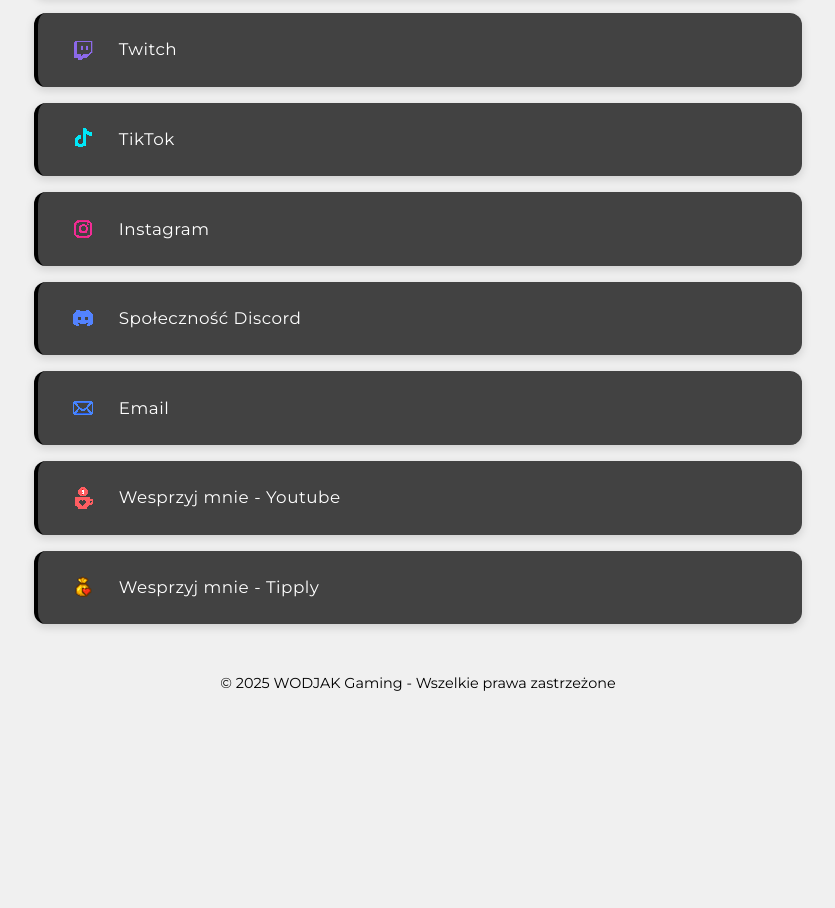
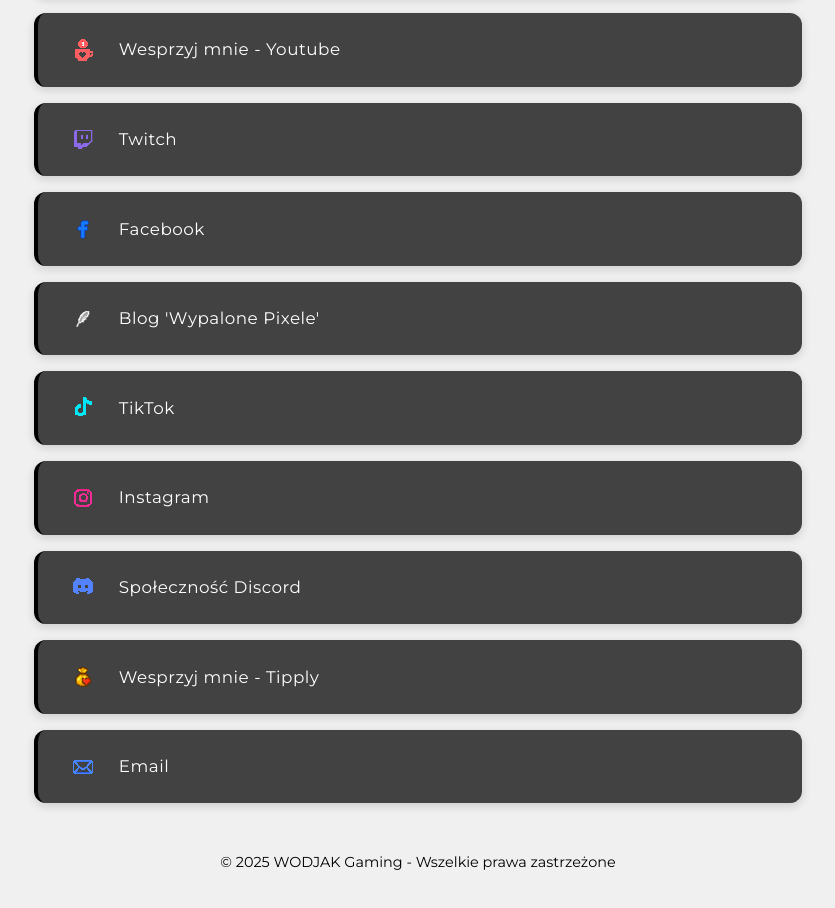
Before and after one commit to WojMam/wodjak, a website with bundled scripts: page index.html in a window 1280 px wide. Shown: the part 977-1885 px from the top of the page, without its empty margins (222-1057 px from the left). Before the commit the page ends 1720 px from the top, so only its background shows below. Built offline with nearby package versions, Linux system fonts and the light colour scheme.

Commit message:
Add Facebook and Blog Wypalone Pixele buttons, reorder buttons, and update hover colors

```diff
--- a/index.html
+++ b/index.html
@@ -98,15 +98,27 @@
                 <span class="icon"><img src="images/icons/icon_youtube_32.png" alt="YouTube" class="pixel-icon"></span>
                 <span data-lang="youtube">Kanał YouTube</span>
             </a>
-            <a href="https://www.twitch.tv/wodjak" class="link-button twitch reveal-delay-1" target="_blank">
+            <a href="https://www.youtube.com/@Wodjak/join" class="link-button support reveal-delay-1" target="_blank">
+                <span class="icon"><img src="images/icons/icon_support_32.png" alt="Support" class="pixel-icon"></span>
+                <span data-lang="support-youtube">Wesprzyj mnie - Youtube</span>
+            </a>
+            <a href="https://www.twitch.tv/wodjak" class="link-button twitch reveal-delay-2" target="_blank">
                 <span class="icon"><img src="images/icons/icon_twitch_32.png" alt="Twitch" class="pixel-icon"></span>
                 <span data-lang="twitch">Twitch</span>
             </a>
-            <a href="https://www.tiktok.com/@wodjak.gaming" class="link-button tiktok reveal-delay-2" target="_blank">
+            <a href="https://www.facebook.com/profile.php?id=61582958983642" class="link-button facebook reveal-delay-2" target="_blank">
+                <span class="icon"><img src="images/icons/icon_facebook_32.png" alt="Facebook" class="pixel-icon"></span>
+                <span data-lang="facebook">Facebook</span>
+            </a>
+            <a href="https://www.facebook.com/wypalonepixele" class="link-button pixele reveal-delay-2" target="_blank">
+                <span class="icon"><img src="images/icons/icon_pixele_32.png" alt="Wypalone Pixele" class="pixel-icon"></span>
+                <span data-lang="pixele">Blog 'Wypalone Pixele'</span>
+            </a>
+            <a href="https://www.tiktok.com/@wodjak.gaming" class="link-button tiktok reveal-delay-3" target="_blank">
                 <span class="icon"><img src="images/icons/icon_tiktok_32.png" alt="TikTok" class="pixel-icon"></span>
                 <span data-lang="tiktok">TikTok</span>
             </a>
-            <a href="https://www.instagram.com/wodjak_official/" class="link-button instagram reveal-delay-2"
+            <a href="https://www.instagram.com/wodjak_official/" class="link-button instagram reveal-delay-3"
                 target="_blank">
                 <span class="icon"><img src="images/icons/icon_instagram_32.png" alt="Instagram"
                         class="pixel-icon"></span>
@@ -116,17 +128,13 @@
                 <span class="icon"><img src="images/icons/icon_discord_32.png" alt="Discord" class="pixel-icon"></span>
                 <span data-lang="discord">Społeczność Discord</span>
             </a>
+            <a href="https://tipply.pl/@wodjak" class="link-button tipply reveal-delay-3" target="_blank">
+                <span class="icon"><img src="images/icons/icon_tipply_32.png" alt="Tipply" class="pixel-icon"></span>
+                <span data-lang="support-tipply">Wesprzyj mnie - Tipply</span>
+            </a>
             <a href="mailto:wodjak.gaming@gmail.com" class="link-button email reveal-delay-3">
                 <span class="icon"><img src="images/icons/icon_email_32.png" alt="Email" class="pixel-icon"></span>
                 <span data-lang="email">Email</span>
-            </a>
-            <a href="https://www.youtube.com/@Wodjak/join" class="link-button support reveal-delay-3" target="_blank">
-                <span class="icon"><img src="images/icons/icon_support_32.png" alt="Support" class="pixel-icon"></span>
-                <span data-lang="support-youtube">Wesprzyj mnie - Youtube</span>
-            </a>
-            <a href="https://tipply.pl/@wodjak" class="link-button tipply reveal-delay-3" target="_blank">
-                <span class="icon"><img src="images/icons/icon_tipply_32.png" alt="Tipply" class="pixel-icon"></span>
-                <span data-lang="support-tipply">Wesprzyj mnie - Tipply</span>
             </a>
         </section>
 
--- a/script.js
+++ b/script.js
@@ -20,6 +20,8 @@
 		email: "Email",
 		"support-youtube": "Wesprzyj mnie - Youtube",
 		"support-tipply": "Wesprzyj mnie - Tipply",
+		facebook: "Facebook",
+		pixele: "Blog 'Wypalone Pixele'",
 		tagline: "Poradniki i przewodniki do gier",
 		copyright: "WODJAK Gaming - Wszelkie prawa zastrzeżone",
 	},
@@ -39,6 +41,8 @@
 		email: "Email",
 		"support-youtube": "Support Me - Youtube",
 		"support-tipply": "Support Me - Tipply",
+		facebook: "Facebook",
+		pixele: "Blog 'Wypalone Pixele'",
 		tagline: "Game tutorials and guides",
 		copyright: "WODJAK Gaming - All rights reserved",
 	},
--- a/styles.css
+++ b/styles.css
@@ -555,7 +555,33 @@
 	background: linear-gradient(
 		90deg,
 		rgba(0, 0, 0, 0) 0%,
-		rgba(255, 66, 77, 0.3) 100%
+		rgba(255, 215, 0, 0.3) 100%
+	);
+	opacity: 1;
+}
+
+.facebook:hover {
+	background-color: var(--secondary-color);
+}
+
+.facebook:hover::before {
+	background: linear-gradient(
+		90deg,
+		rgba(0, 0, 0, 0) 0%,
+		rgba(24, 119, 242, 0.3) 100%
+	);
+	opacity: 1;
+}
+
+.pixele:hover {
+	background-color: var(--secondary-color);
+}
+
+.pixele:hover::before {
+	background: linear-gradient(
+		90deg,
+		rgba(0, 0, 0, 0) 0%,
+		rgba(255, 140, 0, 0.3) 100%
 	);
 	opacity: 1;
 }
@@ -599,7 +625,9 @@
 }
 
 .disabled-link.support:hover::before,
-.disabled-link.tipply:hover::before {
+.disabled-link.tipply:hover::before,
+.disabled-link.facebook:hover::before,
+.disabled-link.pixele:hover::before {
 	background: linear-gradient(
 		90deg,
 		rgba(0, 0, 0, 0) 0%,
@@ -889,7 +917,9 @@
 .light-theme .instagram:hover,
 .light-theme .email:hover,
 .light-theme .support:hover,
-.light-theme .tipply:hover {
+.light-theme .tipply:hover,
+.light-theme .facebook:hover,
+.light-theme .pixele:hover {
 	color: #fff;
 }
 
@@ -935,7 +965,15 @@
 }
 
 .tipply:hover .pixel-icon {
-	filter: drop-shadow(0 0 4px rgba(255, 66, 77, 0.5));
+	filter: drop-shadow(0 0 4px rgba(255, 215, 0, 0.5));
+}
+
+.facebook:hover .pixel-icon {
+	filter: drop-shadow(0 0 4px rgba(24, 119, 242, 0.5));
+}
+
+.pixele:hover .pixel-icon {
+	filter: drop-shadow(0 0 4px rgba(255, 140, 0, 0.5));
 }
 
 .light-theme .link-button::before {
@@ -1006,7 +1044,25 @@
 	background: linear-gradient(
 		90deg,
 		rgba(0, 0, 0, 0) 0%,
-		rgba(255, 66, 77, 0.5) 100%
+		rgba(255, 215, 0, 0.5) 100%
+	);
+	opacity: 1;
+}
+
+.light-theme .facebook:hover::before {
+	background: linear-gradient(
+		90deg,
+		rgba(0, 0, 0, 0) 0%,
+		rgba(24, 119, 242, 0.5) 100%
+	);
+	opacity: 1;
+}
+
+.light-theme .pixele:hover::before {
+	background: linear-gradient(
+		90deg,
+		rgba(0, 0, 0, 0) 0%,
+		rgba(255, 140, 0, 0.5) 100%
 	);
 	opacity: 1;
 }
@@ -1104,32 +1160,40 @@
 	transition: opacity 0.6s ease 0.1s, transform 0.6s ease 0.1s;
 }
 
-.reveal-section .twitch {
+.reveal-section .support {
 	transition: opacity 0.6s ease 0.2s, transform 0.6s ease 0.2s;
 }
 
-.reveal-section .tiktok {
+.reveal-section .twitch {
 	transition: opacity 0.6s ease 0.3s, transform 0.6s ease 0.3s;
 }
 
-.reveal-section .instagram {
+.reveal-section .facebook {
 	transition: opacity 0.6s ease 0.4s, transform 0.6s ease 0.4s;
 }
 
-.reveal-section .email {
+.reveal-section .pixele {
 	transition: opacity 0.6s ease 0.5s, transform 0.6s ease 0.5s;
 }
 
-.reveal-section .discord {
+.reveal-section .tiktok {
 	transition: opacity 0.6s ease 0.6s, transform 0.6s ease 0.6s;
 }
 
-.reveal-section .support {
+.reveal-section .instagram {
 	transition: opacity 0.6s ease 0.7s, transform 0.6s ease 0.7s;
 }
 
+.reveal-section .discord {
+	transition: opacity 0.6s ease 0.8s, transform 0.6s ease 0.8s;
+}
+
 .reveal-section .tipply {
-	transition: opacity 0.6s ease 0.8s, transform 0.6s ease 0.8s;
+	transition: opacity 0.6s ease 0.9s, transform 0.6s ease 0.9s;
+}
+
+.reveal-section .email {
+	transition: opacity 0.6s ease 1s, transform 0.6s ease 1s;
 }
 
 .reveal-section .link-button {
```
Also changed, not shown: images/icons/icon_facebook_32.png (added), images/icons/icon_pixele_32.png (added).
